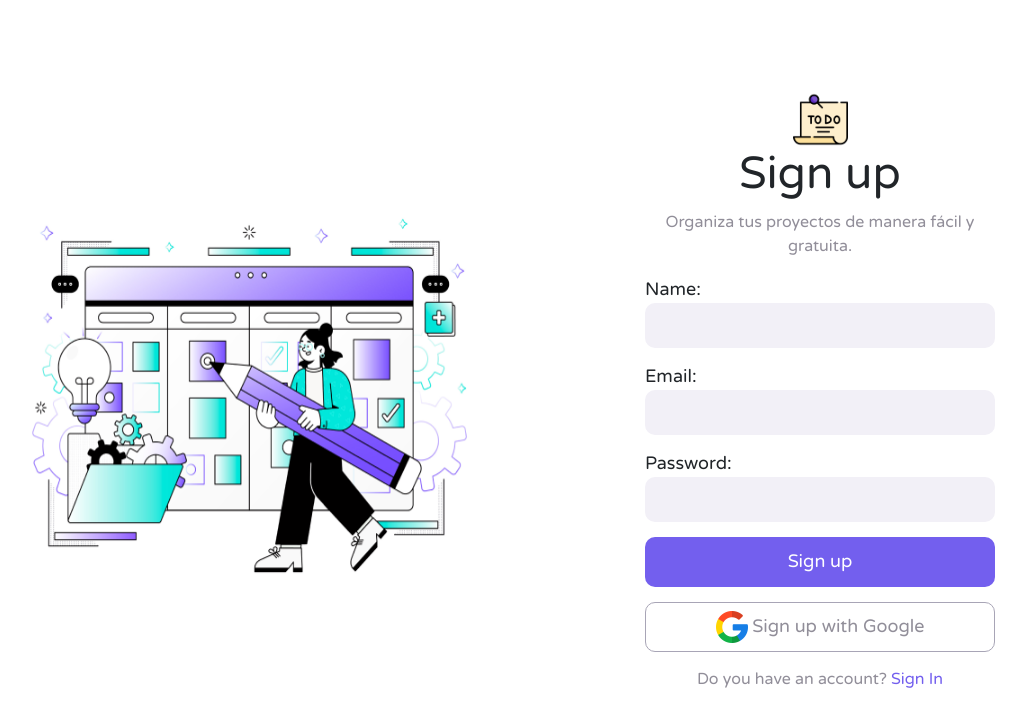
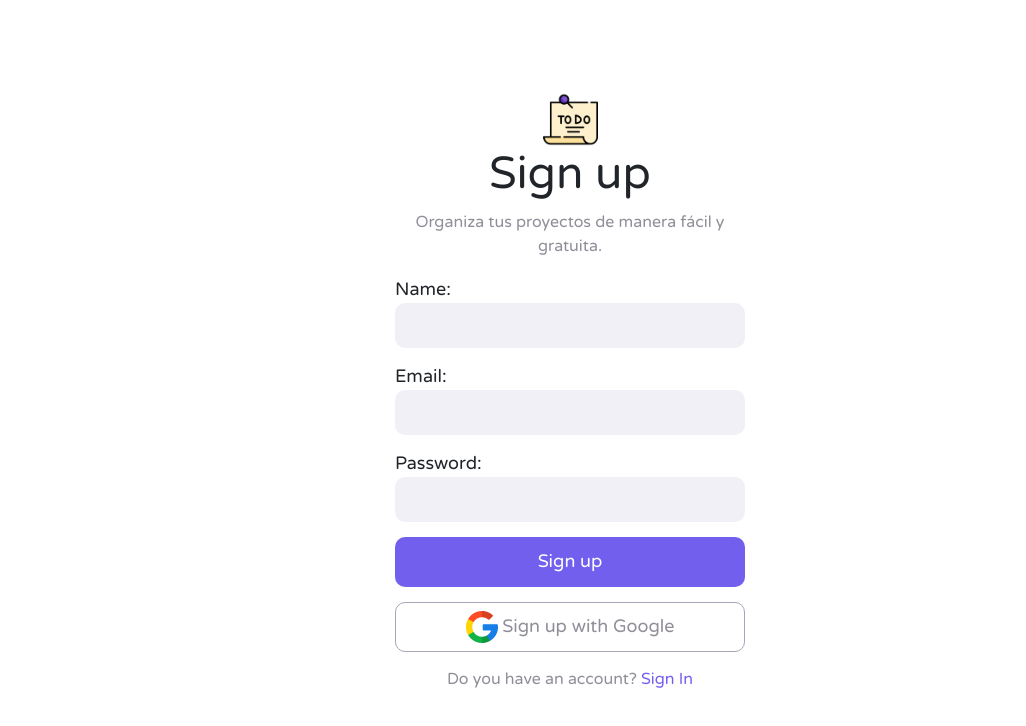
Before and after one commit to lindalopezc/LIM017-notes, a React (Create React App) app: page /register in a window 1280 px wide. Shown: the top 726 px of the page, without its empty margins (70-1096 px from the left). Built offline with nearby package versions, Linux system fonts and the light colour scheme.

Commit message:
rename classes

```diff
--- a/src/components/Register.jsx
+++ b/src/components/Register.jsx
@@ -11,10 +11,10 @@ const Register = () => {
     }
     return (
       <div className="register d-flex">
-        <section className="register_kamban">
+        <section className="register__kamban">
           <img className="img-kamban" alt="kamban" src={kamban}/>
         </section>
-        <section className="register_form">
+        <section className="register__form">
             <form onSubmit = {handleSubmit(onSubmit)} className='d-flex flex-column'>
               <img className="logo" alt="logo" src={logo}/>
               <h1>Sign up</h1>
--- a/src/scss/components/_login.scss
+++ b/src/scss/components/_login.scss
@@ -61,7 +61,7 @@
 
 @media (min-width: 768px) and (orientation: landscape){
 	.login{
-			&_kamban{
+			&__kamban{
 					display: flex;
 					justify-content: center;
 					align-items: center;
--- a/src/scss/components/_register.scss
+++ b/src/scss/components/_register.scss
@@ -1,7 +1,7 @@
 .register{
 		height: 100vh;
 		display: flex;
-    align-items: center;
+    	align-items: center;
 		justify-content: center;
 		h1{
 				align-self: center;
@@ -31,11 +31,11 @@
 		a{
 			color: $primary-color
 		}
-		&_kamban{
+		&__kamban{
 				display: none;
 				width: 50%;
 		}
-		&_form{
+		&__form{
 				width: 50%;
 				display: flex;
 				align-items: center;
```
